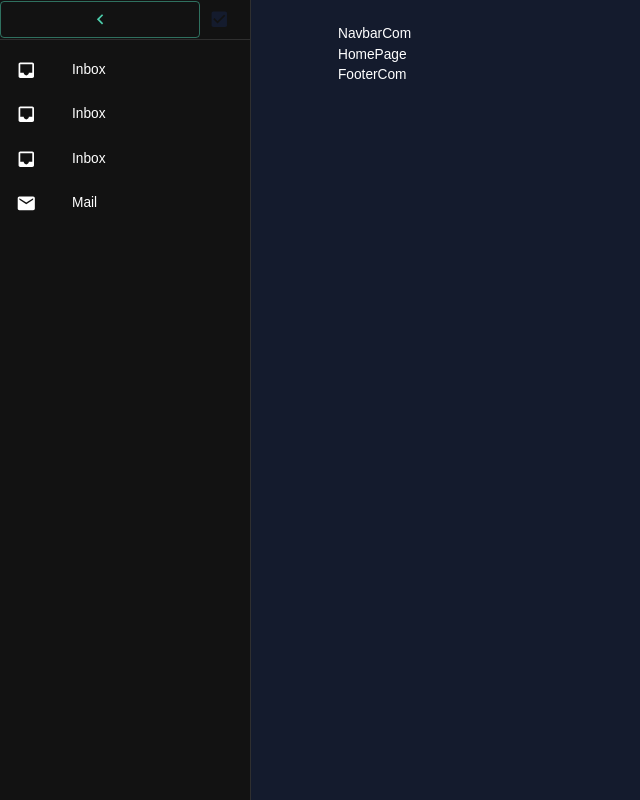
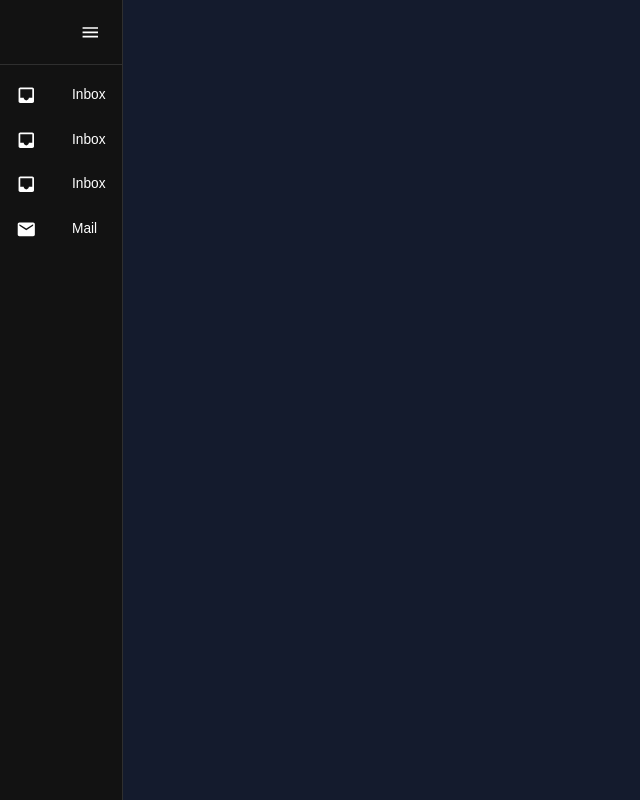
Before and after one commit to bitirmeProjesiWeb/Front-end, a React (Create React App) app: page / in a window 1280 px wide. Shown: the whole page, without its empty margins (0-640 px from the left). Built offline with nearby package versions, Linux system fonts and the light colour scheme.

Commit message:
navbar ve sidebar yapıldı

```diff
--- a/src/components/user/Sidenav.js
+++ b/src/components/user/Sidenav.js
@@ -1,62 +1,51 @@
-import React, { useState } from "react";
+import React from "react";
 import {
   Box,
-  Button,
-  Checkbox,
   Divider,
   Drawer,
+  IconButton,
   List,
   ListItem,
   ListItemIcon,
   ListItemText,
+  Toolbar,
 } from "@mui/material";
-import { Inbox, Mail, ChevronLeft, ChevronRight } from "@mui/icons-material";
+import { Inbox, Mail, ChevronLeft, Menu } from "@mui/icons-material";
 
-export default function Sidenav({ children }) {
-  const [open, setOpen] = useState(true);
-  const [pin, setPin] = useState(false);
-
+export default function Sidenav({ children, open, setOpen,drawer }) {
   const drawerOpenHandle = () => {
     setOpen(!open);
   };
 
-  const drawerPinHandle = () => {
-    setPin(!pin);
-    setOpen(!open)
-  };
-
   return (
     <Box sx={{ display: "flex" }}>
-      <Button color="secondary" onClick={drawerOpenHandle} variant="outlined">
-        {!open ? <ChevronRight /> : <ChevronLeft />}
-      </Button>
       <Drawer
-        variant={pin ? "temporary" : "permanent"}
+        variant="permanent"
         open={open}
         sx={
-          open
-            ? { width: "250px", transition: "0.27s" }
-            : { width: "50px", overflowX: "hidden", transition: "0.27s" }
+          drawer
         }
       >
-        <div>
-          <Button
-            size="large"
-            color="secondary"
+        <Toolbar
+          sx={{
+            display: "flex",
+            alignItems: "center",
+            justifyContent: "flex-end",
+            px: [1],
+          }}
+        >
+          <IconButton
+            edge="start"
+            sx={{ margin: "5px" }}
             onClick={drawerOpenHandle}
-            variant="outlined"
-            sx={!pin || open ?{ width: "80%" }:{}}
           >
-            {!open ? <ChevronRight /> : <ChevronLeft />}
-          </Button>
-          <Checkbox onClick={drawerPinHandle} checked={!pin} sx={open?{}:{display:"none"}}/>
-        </div>
+            {!open ? <Menu /> : <ChevronLeft />}
+          </IconButton>
+        </Toolbar>
         <Divider />
         <List
           sx={
-            open
-              ? { width: "250px", transition: "0.27s" }
-              : { width: "50px", overflowX: "hidden", transition: "0.27s" }
+            drawer
           }
         >
           <ListItem button>
@@ -88,9 +77,7 @@
           </ListItem>
         </List>
       </Drawer>
-      <Box component="main" sx={{ flexGrow: 1, p: 3 }}>
-        {children}
-      </Box>
+      <Box sx={{ flexGrow: 1, p: 3 }}>{children}</Box>
     </Box>
   );
 }
```
Also changed, not shown: src/components/user/NavbarCom.js (+36 -4 lines).
